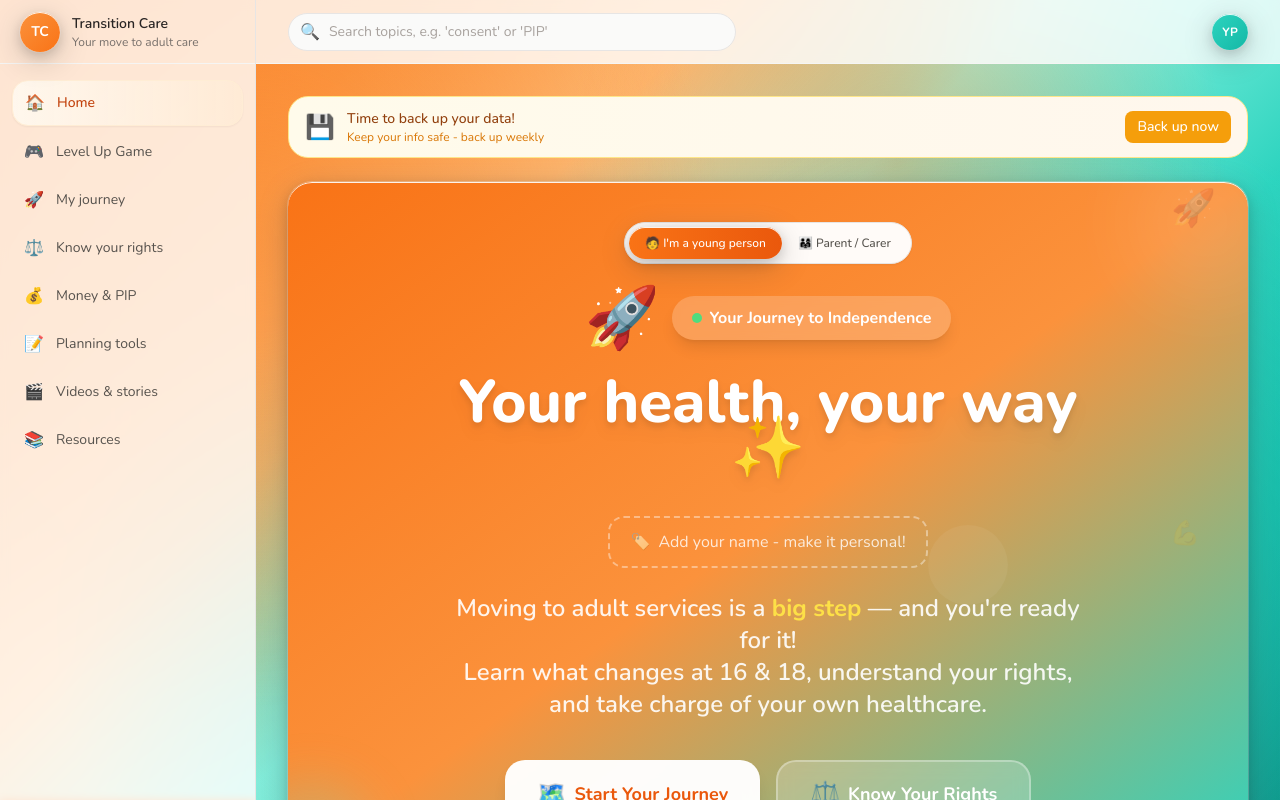
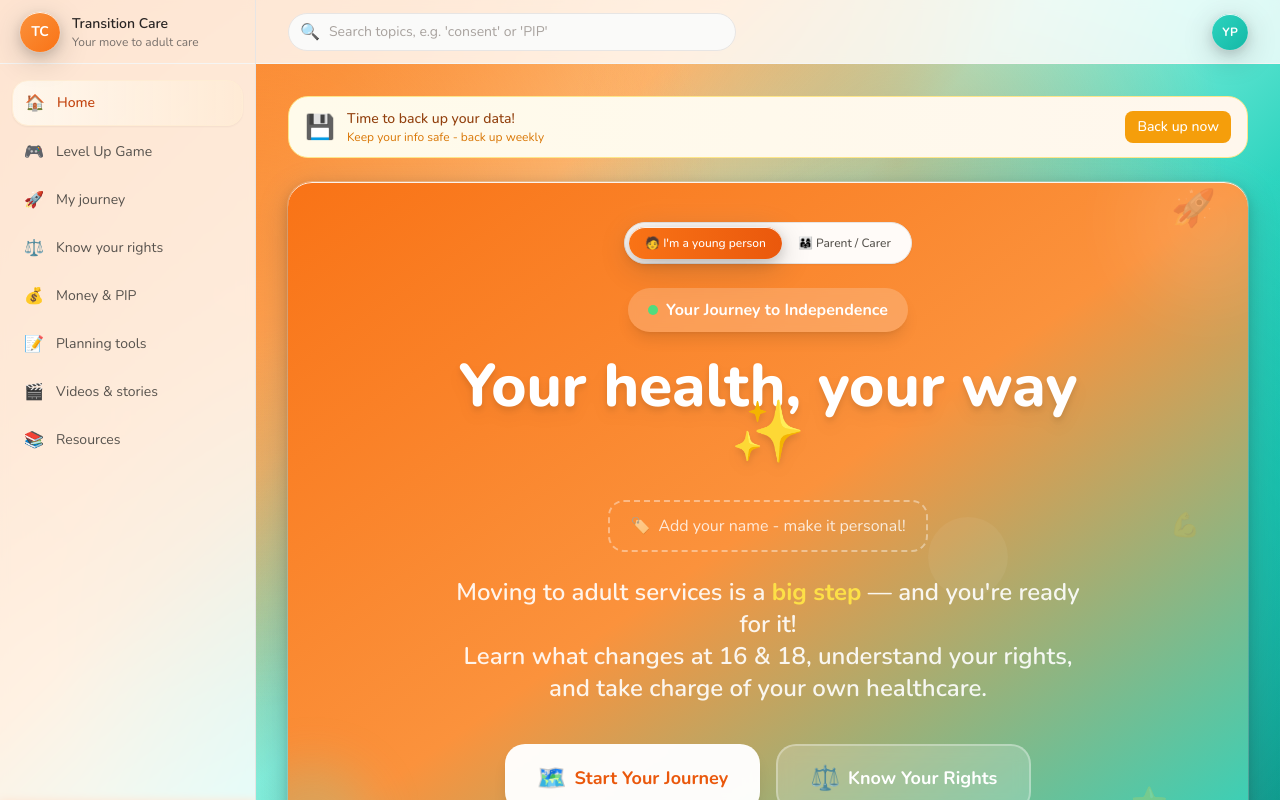
Before and after one commit to tedotedo/transition-helper, a React (Vite) app: page / in a window 1280 px wide. Shown: the top 800 px of the page. Built offline with nearby package versions, Linux system fonts and the light colour scheme.

Commit message:
Remove rocket icon from hero badge for better alignment

```diff
--- a/src/pages/Home.tsx
+++ b/src/pages/Home.tsx
@@ -267,8 +267,7 @@ export function Home() {
                 <RoleToggle value={role} onChange={setRole} />
               </div>
 
-              <div className="flex flex-col md:flex-row items-center justify-center gap-3">
-                <span className="text-5xl md:text-6xl">🚀</span>
+              <div className="flex items-center justify-center">
                 <p className="inline-flex items-center rounded-full bg-white/20 backdrop-blur-sm px-4 md:px-5 py-2 md:py-2.5 text-sm md:text-base font-bold text-white shadow-lg">
                   <span className="h-2 md:h-2.5 w-2 md:w-2.5 rounded-full bg-green-400 mr-2 animate-pulse" />
                   Your Journey to Independence
```
